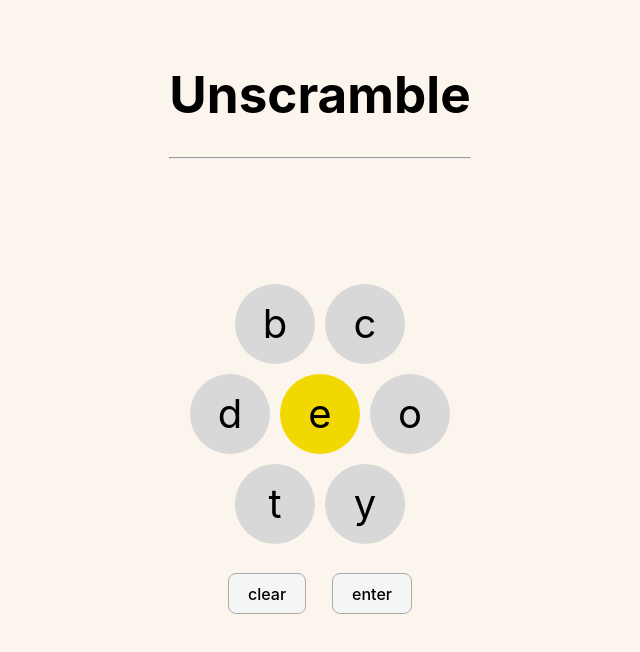
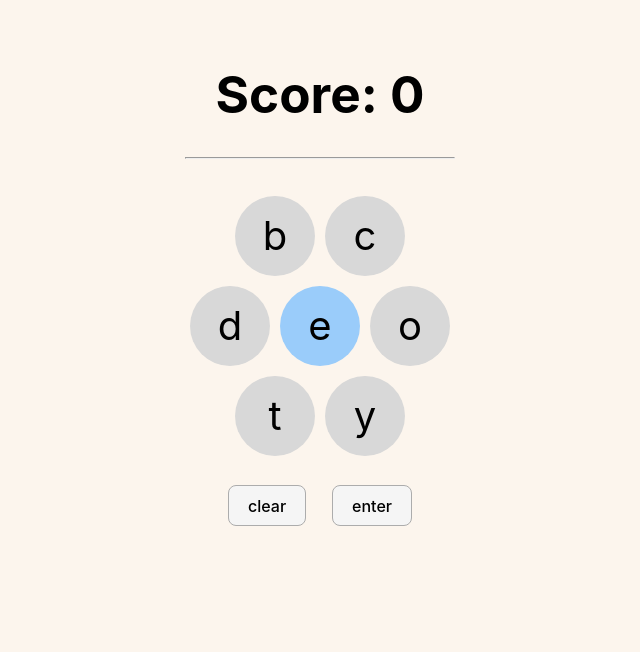
Before and after one commit to MarkyMan4/unscramble, a React (Vite) app: page / in a window 1280 px wide. Shown: the top 652 px of the page, without its empty margins (320-960 px from the left). Built offline with nearby package versions, Linux system fonts and the light colour scheme.

Commit message:
change layout

```diff
--- a/src/App.css
+++ b/src/App.css
@@ -24,11 +24,11 @@
 }
 
 .center-letter {
-  background-color: rgb(240, 216, 0);
+  background-color: rgb(154, 204, 250);
 }
 
 .center-letter:hover {
-  background-color: rgb(240, 216, 0, 0.6);
+  background-color: rgb(154, 204, 250, 0.6);
 }
 
 .user-input {
--- a/src/App.tsx
+++ b/src/App.tsx
@@ -21,6 +21,7 @@ const getData = async (): Promise<any> => {
 
 function App() {
     const [data, setData] = useState<LetterData>();
+    const [score, setScore] = useState<number>(0);
 
     useEffect(() => {
         getData().then(res => setData(res));
@@ -28,8 +29,9 @@ function App() {
 
     return (
         <div>
-            <h1>Unscramble</h1>
+            <h1>Score: { score }</h1>
             <hr />
+            <br />
             { data ?
                 <div>
                     <Controls centerLetter={ data.centerLetter } outerLetters={ data.outerLetters } words={ data.words } />
--- a/src/components/controls.tsx
+++ b/src/components/controls.tsx
@@ -21,9 +21,20 @@ function Controls(letterData: LetterData) {
         );
     }
 
+    const checkWord = () => {
+        console.log(input);
+        if(words?.includes(input.toUpperCase())) {
+            alert('yea');
+        }
+        else {
+            alert('not in word list');
+        }
+
+        setInput('');
+    }
+
     return (
         <div>
-            { getFormattedInput() }
             { outerLetters ?
                 <div>
                     <div onClick={ () => setInput(input + outerLetters[0]) } className="letter-btn">{ outerLetters[0] }</div>
@@ -38,7 +49,8 @@ function Controls(letterData: LetterData) {
                     <br />
                     <br />
                     <button onClick={ () => setInput('') } className="side-margins">clear</button>
-                    <button className="side-margins">enter</button>
+                    <button onClick={ checkWord } className="side-margins">enter</button>
+                    { getFormattedInput() }
                 </div>
                 :
                 <div></div>
```
